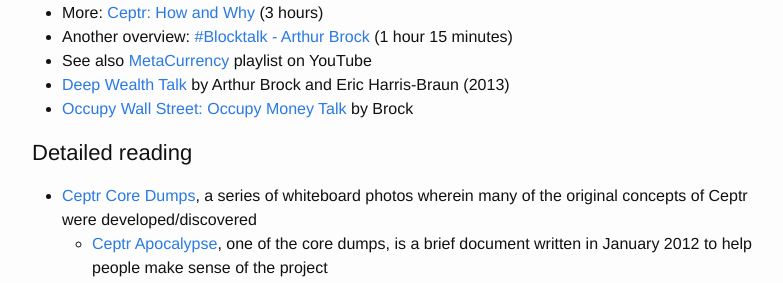
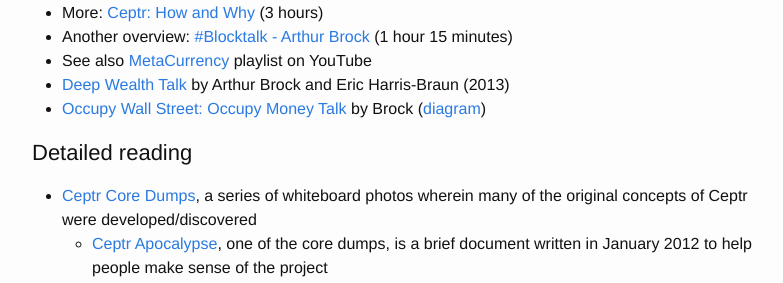
Before and after one commit to coalition-of-invisible-colleges/cic.github.io, a Jekyll site: the page built from _colleges/Ceptr.md, in a window 1280 px wide and 900 px high, scrolled down 480 px. Shown: the part 160-443 px from the top of the window, without its empty margins (238-1021 px from the left). Built offline with Jekyll 4.4.1, drawn with Linux system fonts in a browser that asks for light colours.

Commit message:
Added wealth living systems model diagram

```diff
--- a/_colleges/Ceptr.md
+++ b/_colleges/Ceptr.md
@@ -26,7 +26,7 @@ Information for the MetaCurrency Project overall has been listed under the Holog
 * See also [MetaCurrency](https://www.youtube.com/playlist?list=PLF35F5FA98C7DBB65) playlist on YouTube
 * [Deep Wealth Talk](https://vimeo.com/66000237) by Arthur Brock and Eric Harris-Braun (2013)
 * [Occupy Wall Street: Occupy Money Talk](http://metacurrency.org/portfolio-item/occupy-wall-street-occupy-money-talk/) by
-Brock
+Brock ([diagram](http://metacurrency.org/portfolio-item/living-systems-model-of-wealth/))
 
 ### Detailed reading
 * [Ceptr Core Dumps](http://ceptr.wagn.org/Our_Core_Dumps), a series of whiteboard photos wherein many of the original concepts of Ceptr were developed/discovered
```
